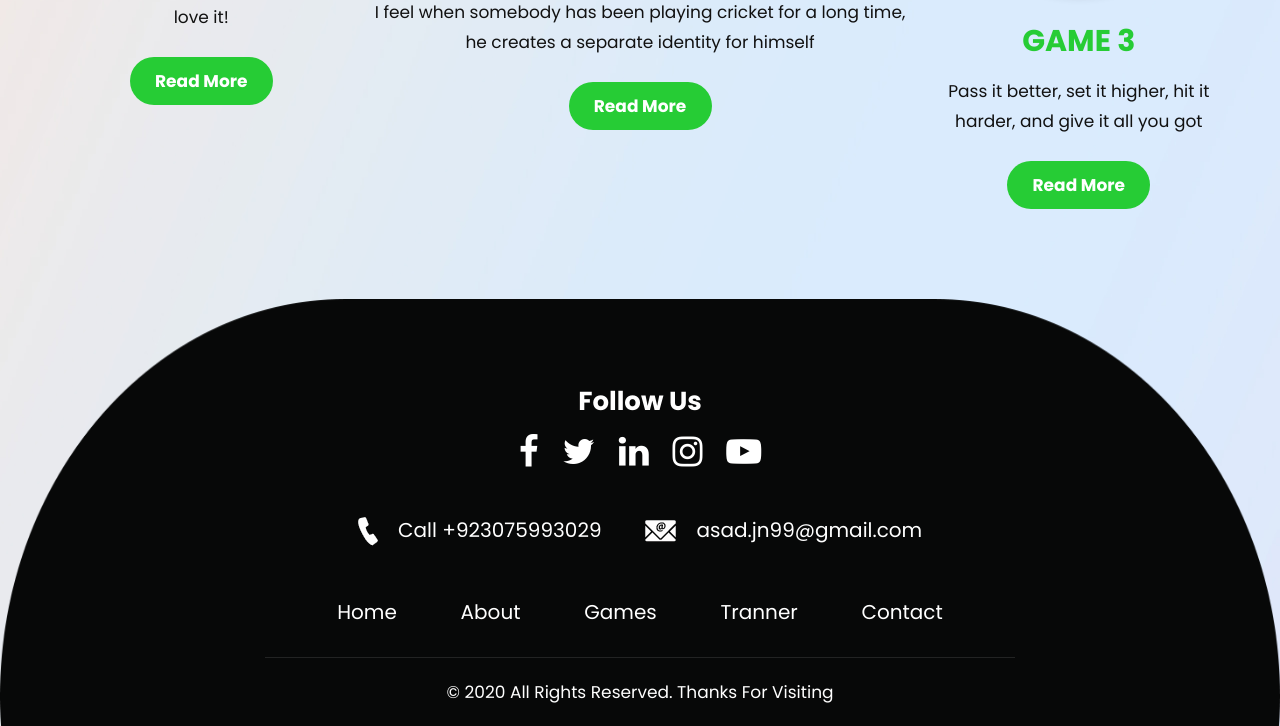
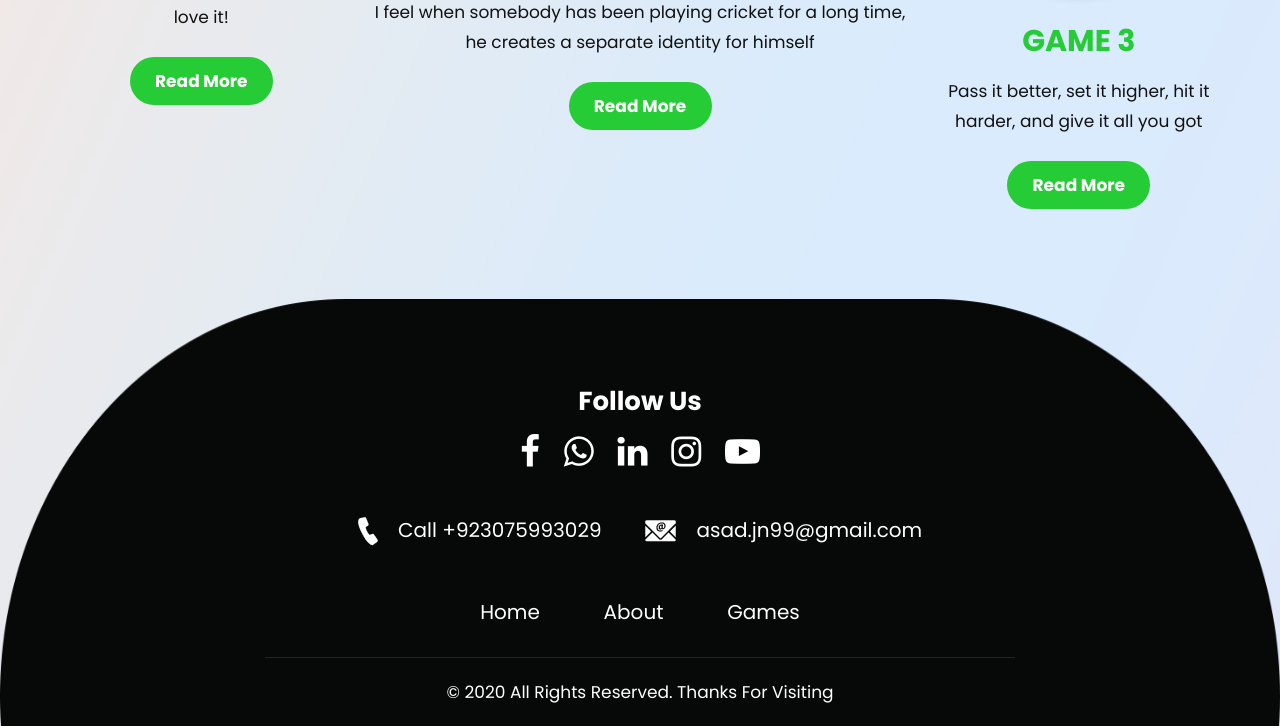
Before and after one commit to asadjn99/asad, a plain HTML site: page games.html in a window 1280 px wide. Shown: the part 839-1565 px from the top of the page. Drawn offline with Linux system fonts and the light colour scheme.

Commit message:
some link changes

```diff
--- a/games.html
+++ b/games.html
@@ -36,8 +36,8 @@
          <a href="index.html">Home</a>
          <a href="about.html">About</a>
          <a class="active" href="games.html">Games</a>
-         <a href="tranner.html">Tranner</a>
-         <a href="contact.html">Contact</a>
+        <!-- <a href="tranner.html">Tranner</a>
+         <a href="contact.html">Contact</a> -->
       </div>
       <!-- header -->
       <header>
@@ -118,7 +118,7 @@
                      <h3>Follow Us</h3>
                      <ul class="social_icon text_align_center">
                         <li><a href="https://www.facebook.com/search.ad.comm?mibextid=ZbWKwL" target="_blank"><i class="fa fa-facebook-f facewemodel"></i></a></li>
-                        <li> <a href="Javascript:void(0)"><i class="fa fa-twitter"></i></a></li>
+                        <li><a href=https://wa.me/+923075993029><i class="fa fa-whatsapp" aria-hidden="true"></i></a></li>
                         <li> <a href="Javascript:void(0)"><i class="fa fa-linkedin" aria-hidden="true"></i></a></li>
                         <li> <a href="Javascript:void(0)"><i class="fa fa-instagram" aria-hidden="true"></i></a></li>
                         <li> <a href="Javascript:void(0)"><i class="fa fa-youtube-play" aria-hidden="true"></i></a></li>
@@ -140,8 +140,8 @@
                            <li><a href="index.html">Home</a></li>
                            <li><a href="about.html">About</a></li>
                            <li><a href="games.html">Games</a></li>
-                           <li><a href="tranner.html">Tranner</a></li>
-                           <li><a href="contact.html">Contact</a></li>
+                          <!-- <li><a href="tranner.html">Tranner</a></li>
+                           <li><a href="contact.html">Contact</a></li> -->
                         </ul>
                      </div>
                   </div>
```
Also changed, not shown: about.html (+6 -6 lines), index.html (+6 -6 lines), tranner.html (+4 -4 lines), images/foot.png.
